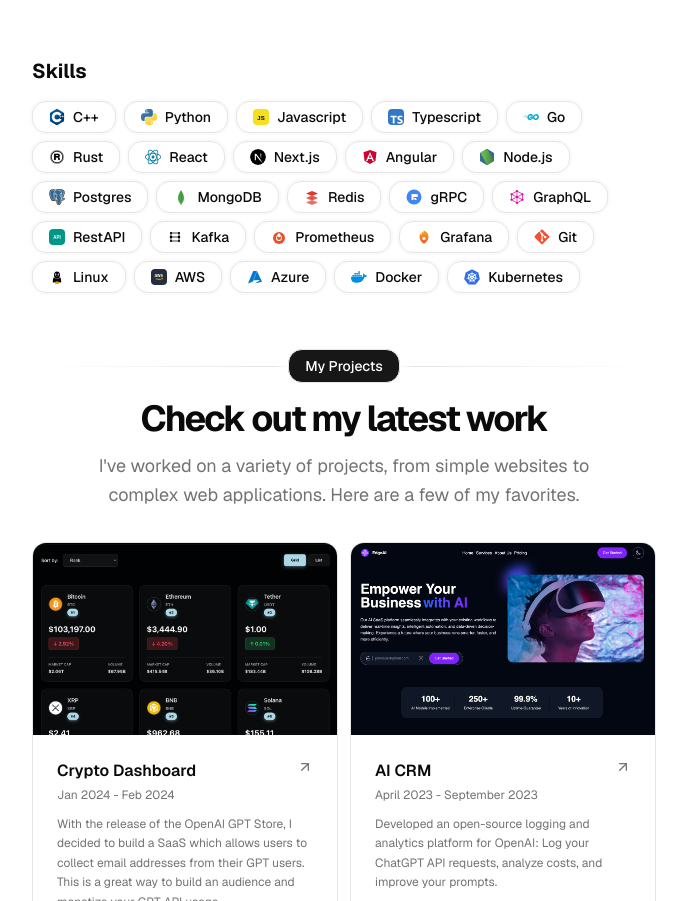
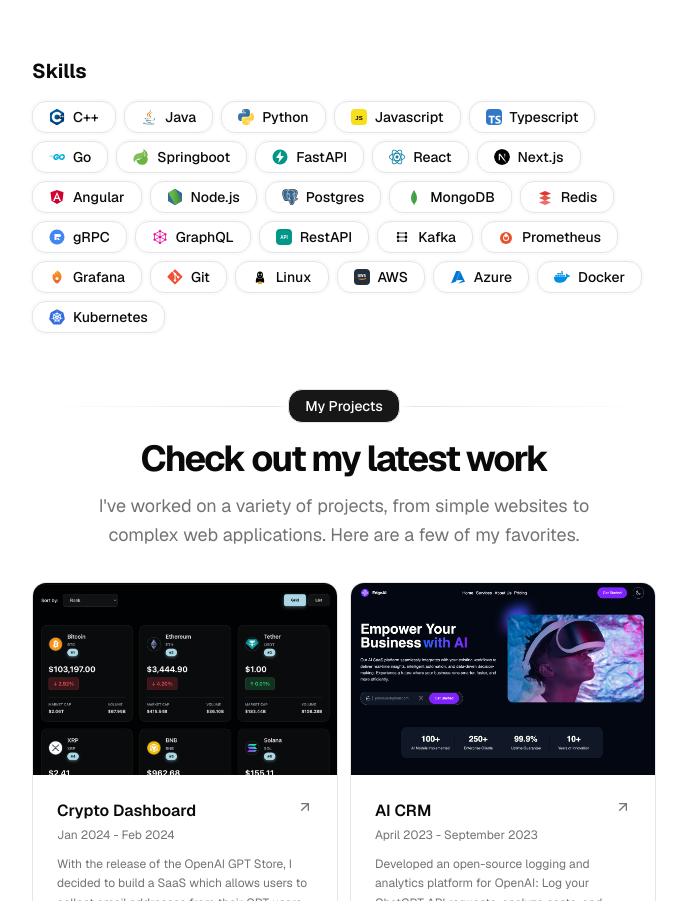
Before and after one commit to Ridzzz0Alam/portfolio, a Next.js app: page / in a window 1280 px wide. Shown: the part 993-1894 px from the top of the page, without its empty margins (296-983 px from the left). Built offline with nearby package versions, Linux system fonts and the light colour scheme.

Commit message:
added new logos

```diff
--- /dev/null
+++ b/src/components/ui/svgs/fastapi.tsx
@@ -0,0 +1,13 @@
+import type { SVGProps } from "react";
+
+const FastApi = (props: SVGProps<SVGSVGElement>) => (
+  <svg {...props} viewBox="0 0 32 32">
+    <circle cx="16" cy="16" r="15" fill="#009688" />
+    <path
+      fill="#fff"
+      d="M17.5 4 8 18h6.5l-2 10L24 14h-6.5z"
+    />
+  </svg>
+);
+
+export { FastApi };
--- /dev/null
+++ b/src/components/ui/svgs/springboot.tsx
@@ -0,0 +1,17 @@
+import type { SVGProps } from "react";
+
+const SpringBoot = (props: SVGProps<SVGSVGElement>) => (
+  <svg {...props} viewBox="0 0 32 32">
+    <path
+      fill="#6DB33F"
+      d="M27.7 15.1c1 1.4 1.6 3 1.7 4.7.4 6.4-4.9 11.9-11.5 11.9-5.6 0-10.3-3.9-11.3-9.1a11.5 11.5 0 0 1 1.8-.1c5.7 0 10.6-4 12-9.4 1 .8 2.1 1.4 3.3 1.8.6-1.1 1-2.3 1.1-3.5.4-4.7-2.4-8.9-6.6-10.7 6.1.4 10.9 5.4 11.2 11.5a11.4 11.4 0 0 1-1.7 3z"
+    />
+    <path
+      fill="#6DB33F"
+      d="M23 6.3a9.7 9.7 0 0 1-1 8.7c-2 2.9-5.4 4.4-8.9 4.3-3 0-5.9 1.2-8 3.4a10 10 0 0 0-2.4 4.3 12.9 12.9 0 0 1 1.1-14.3c2.1-2.8 5.4-4.4 8.9-4.4 2.9 0 5.7-1.1 7.8-3.1a10 10 0 0 0 2.5-4c-.1 1.7 0 3.6 0 5.1z"
+      opacity=".85"
+    />
+  </svg>
+);
+
+export { SpringBoot };
--- a/src/data/resume.tsx
+++ b/src/data/resume.tsx
@@ -26,6 +26,8 @@
 import { Git } from "@/components/ui/svgs/git";
 import { Linux } from "@/components/ui/svgs/linux";
 import { Angular } from "@/components/ui/svgs/angular";
+import { SpringBoot } from "@/components/ui/svgs/springboot";
+import { FastApi } from "@/components/ui/svgs/fastapi";
 
 export const DATA = {
   name: "Ridwan Alam",
@@ -40,12 +42,14 @@
   avatarUrl: "/me.png",
   skills: [
     { name: "C++", icon: Cplusplus },
-    //{ name: "Java", icon: Java },
+    { name: "Java", icon: Java },
     { name: "Python", icon: Python },
     { name: "Javascript", icon: Javascript},
     { name: "Typescript", icon: Typescript },
     { name: "Go", icon: Golang },
-    { name: "Rust", icon: Rust },
+    //{ name: "Rust", icon: Rust },
+    { name: "Springboot", icon: SpringBoot },
+    { name: "FastAPI", icon: FastApi },
     { name: "React", icon: ReactLight },
     { name: "Next.js", icon: NextjsIconDark },
     { name: "Angular", icon: Angular },
```
